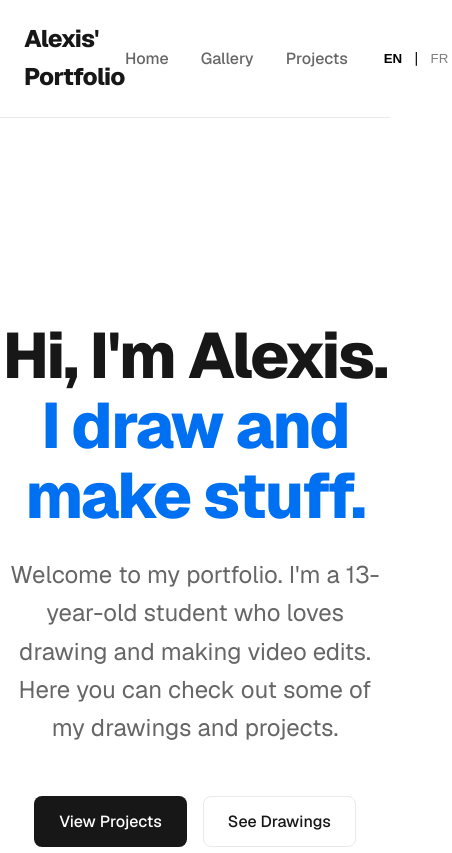
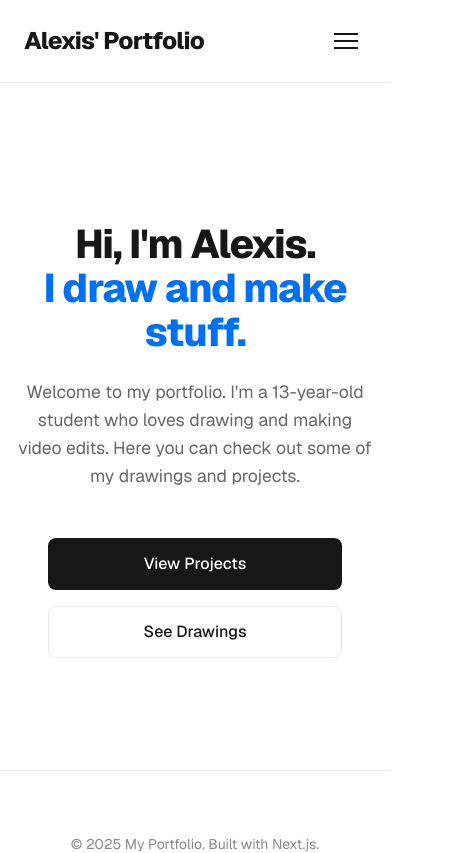
Before and after one commit to cm0s/portfolio, a Next.js app: page / in a window 390 px wide. Shown: the top 853 px of the page, 452 px wide, since content can reach past the window. Built offline with nearby package versions, Linux system fonts and the light colour scheme.

Commit message:
feat: Implement responsive mobile navigation, refactor homepage hero section styling, and add a stop-motion video asset.

```diff
--- a/src/app/globals.css
+++ b/src/app/globals.css
@@ -17,6 +17,8 @@ body {
   line-height: 1.6;
   margin: 0;
   padding: 0;
+  overflow-x: hidden;
+  width: 100%;
 }
 
 .container {
@@ -84,15 +86,19 @@ body {
   min-height: calc(100vh - 200px);
   display: flex;
   flex-direction: column;
+  overflow-x: hidden;
+  width: 100%;
 }
 
 .section {
   padding: 4rem 0;
+  width: 100%;
 }
 
 .page-header {
   margin-bottom: 3rem;
   text-align: center;
+  padding: 0 1rem;
 }
 
 .page-title {
@@ -100,6 +106,7 @@ body {
   font-weight: 700;
   margin-bottom: 1rem;
   letter-spacing: -0.025em;
+  word-wrap: break-word;
 }
 
 .page-desc {
@@ -107,6 +114,7 @@ body {
   color: #666;
   max-width: 600px;
   margin: 0 auto;
+  word-wrap: break-word;
 }
 
 /* Components */
@@ -243,11 +251,127 @@ body {
   flex-wrap: wrap;
 }
 
-.tag {
-  background: var(--gray-light);
-  padding: 0.5rem 1rem;
-  border-radius: 20px;
-  font-size: 0.9rem;
-  color: #555;
-  font-weight: 500;
+
+/* Responsive Navbar */
+.hamburger {
+  display: none;
+  cursor: pointer;
+  background: none;
+  border: none;
+  padding: 0.5rem;
+  z-index: 101;
 }
+
+.hamburger-line {
+  display: block;
+  width: 24px;
+  height: 2px;
+  background-color: var(--foreground);
+  margin: 5px 0;
+  transition: all 0.3s ease;
+}
+
+.hamburger.open .hamburger-line:nth-child(1) {
+  transform: rotate(45deg) translate(5px, 5px);
+}
+
+.hamburger.open .hamburger-line:nth-child(2) {
+  opacity: 0;
+}
+
+.hamburger.open .hamburger-line:nth-child(3) {
+  transform: rotate(-45deg) translate(5px, -5px);
+}
+
+@media (max-width: 768px) {
+  .hamburger {
+    display: block;
+  }
+
+  .nav-links {
+    position: fixed;
+    top: 0;
+    right: -100%;
+    height: 100vh;
+    width: 100%;
+    background: rgba(255, 255, 255, 0.98);
+    flex-direction: column;
+    justify-content: center;
+    align-items: center;
+    transition: right 0.3s ease;
+    z-index: 100;
+    padding: 2rem;
+  }
+
+  .nav-links.open {
+    right: 0;
+    box-shadow: -5px 0 15px rgba(0,0,0,0.1);
+  }
+
+
+  .nav-links a {
+    font-size: 1.5rem;
+  }
+}
+
+
+/* Hero Section */
+.hero-container {
+  max-width: 800px;
+  margin: 0 auto;
+  text-align: center;
+  padding: 6rem 0;
+}
+
+.hero-title {
+  font-size: 4rem;
+  font-weight: 800;
+  margin-bottom: 1.5rem;
+  line-height: 1.1;
+  letter-spacing: -0.03em;
+}
+
+.hero-highlight {
+  color: var(--primary);
+}
+
+.hero-desc {
+  font-size: 1.5rem;
+  color: #666;
+  margin-bottom: 3rem;
+  line-height: 1.6;
+}
+
+.hero-buttons {
+  display: flex;
+  gap: 1rem;
+  justify-content: center;
+}
+
+@media (max-width: 768px) {
+  .hero-container {
+    padding: 3rem 1rem;
+  }
+
+  .hero-title {
+    font-size: 2.5rem;
+    word-wrap: break-word;
+  }
+
+  .hero-desc {
+    font-size: 1.1rem;
+  }
+
+  .hero-buttons {
+    flex-direction: column;
+    padding: 0 2rem;
+  }
+
+  .detail-view {
+    padding: 0 0.5rem;
+  }
+
+  .detail-title {
+    font-size: 2rem;
+  }
+}
--- a/src/app/page.tsx
+++ b/src/app/page.tsx
@@ -6,17 +6,18 @@ import { useLanguage } from "@/context/LanguageContext";
 export default function Home() {
   const { t } = useLanguage();
 
+
   return (
     <div className="container section">
-      <div style={{ maxWidth: '800px', margin: '0 auto', textAlign: 'center', padding: '6rem 0' }}>
-        <h1 style={{ fontSize: '4rem', fontWeight: 800, marginBottom: '1.5rem', lineHeight: 1.1, letterSpacing: '-0.03em' }}>
+      <div className="hero-container">
+        <h1 className="hero-title">
           {t('home.greeting')} <br />
-          <span style={{ color: 'var(--primary)' }}>{t('home.tagline')}</span>
+          <span className="hero-highlight">{t('home.tagline')}</span>
         </h1>
-        <p style={{ fontSize: '1.5rem', color: '#666', marginBottom: '3rem', lineHeight: 1.6 }}>
+        <p className="hero-desc">
           {t('home.intro')}
         </p>
-        <div style={{ display: 'flex', gap: '1rem', justifyContent: 'center' }}>
+        <div className="hero-buttons">
           <Link href="/projects" className="btn">
             {t('home.viewProjects')}
           </Link>
--- a/src/components/Navbar.tsx
+++ b/src/components/Navbar.tsx
@@ -1,22 +1,52 @@
 'use client';
 
+import React from 'react';
 import Link from 'next/link';
 import { useLanguage } from '@/context/LanguageContext';
 import LanguageSwitcher from './LanguageSwitcher';
 
 export default function Navbar() {
   const { t } = useLanguage();
+  const [isMenuOpen, setIsMenuOpen] = React.useState(false);
+
+  const toggleMenu = () => {
+    setIsMenuOpen(!isMenuOpen);
+  };
+
+  const closeMenu = () => {
+    setIsMenuOpen(false);
+  };
+
+  // Prevent scrolling when menu is open
+  React.useEffect(() => {
+    if (isMenuOpen) {
+      document.body.style.overflow = 'hidden';
+    } else {
+      document.body.style.overflow = 'unset';
+    }
+  }, [isMenuOpen]);
 
   return (
     <nav className="navbar">
       <div className="container navbar-content">
-        <Link href="/" className="logo">
+        <Link href="/" className="logo" onClick={closeMenu}>
           Alexis' Portfolio
         </Link>
-        <ul className="nav-links" style={{ display: 'flex', alignItems: 'center', gap: '2rem' }}>
-          <li><Link href="/">{t('nav.home')}</Link></li>
-          <li><Link href="/gallery">{t('nav.gallery')}</Link></li>
-          <li><Link href="/projects">{t('nav.projects')}</Link></li>
+
+        <button
+          className={`hamburger ${isMenuOpen ? 'open' : ''}`}
+          onClick={toggleMenu}
+          aria-label="Toggle menu"
+        >
+          <span className="hamburger-line"></span>
+          <span className="hamburger-line"></span>
+          <span className="hamburger-line"></span>
+        </button>
+
+        <ul className={`nav-links ${isMenuOpen ? 'open' : ''}`}>
+          <li><Link href="/" onClick={closeMenu}>{t('nav.home')}</Link></li>
+          <li><Link href="/gallery" onClick={closeMenu}>{t('nav.gallery')}</Link></li>
+          <li><Link href="/projects" onClick={closeMenu}>{t('nav.projects')}</Link></li>
           <li><LanguageSwitcher /></li>
         </ul>
       </div>
```
Also changed, not shown: 1 other file (tests, documents, lock files or other folders).
